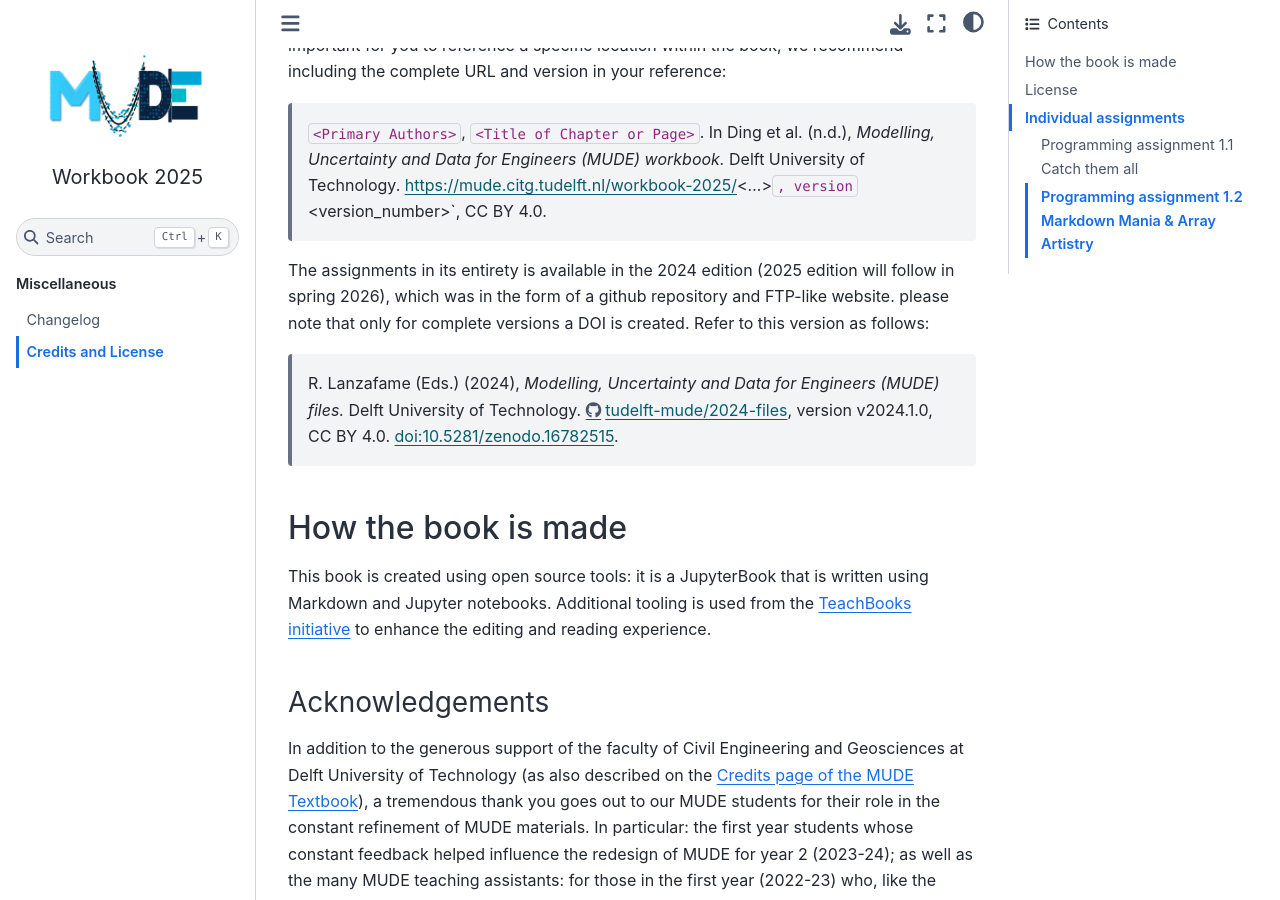
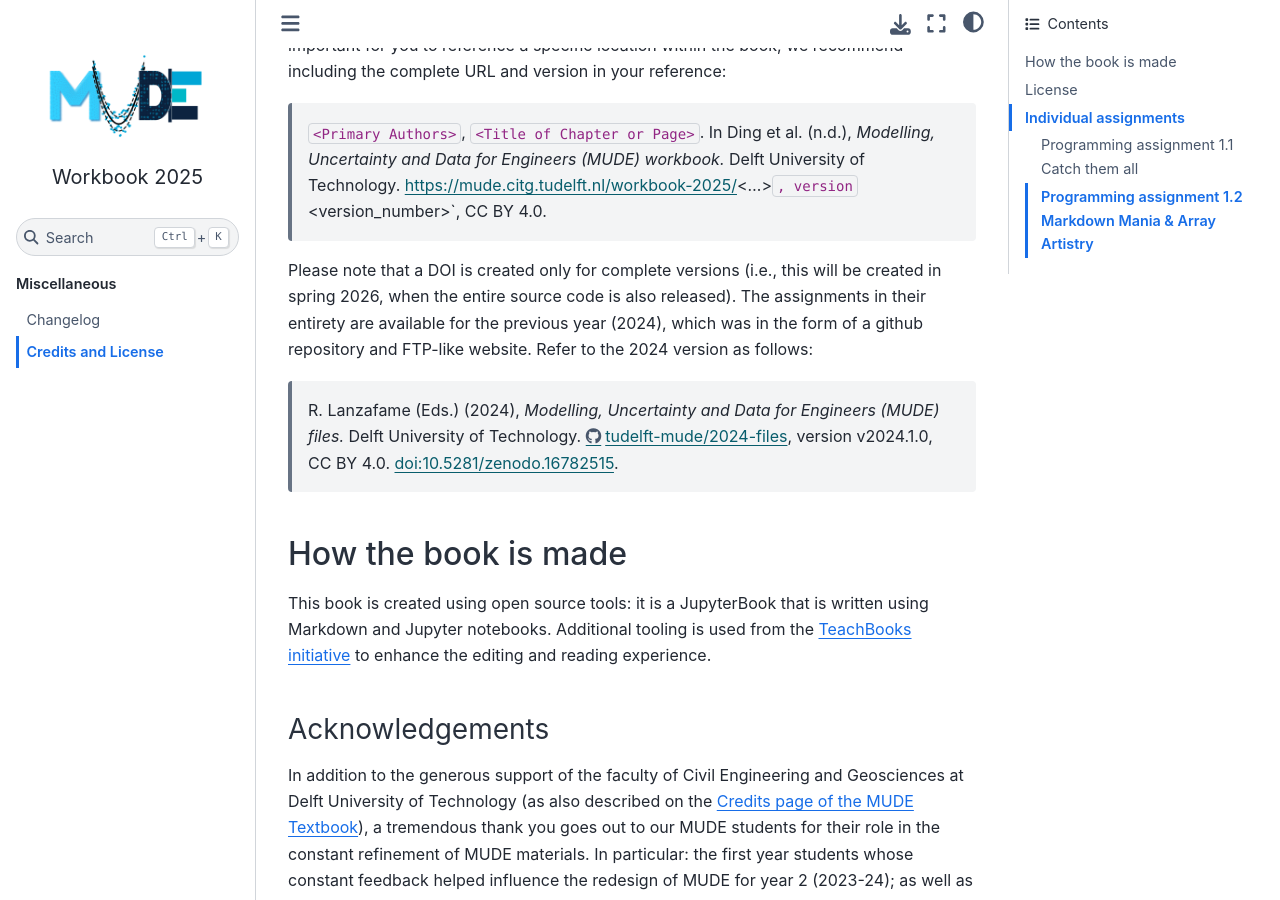
Before and after one commit to TUDelft-MUDE/workbook-2025, a Jupyter Book: the page built from book/credits.md, in a window 1280 px wide and 900 px high, scrolled down 433 px. Built offline with Jupyter Book 1.0.4 settings and Sphinx 7.4.7 and the Sphinx Book theme 1.1.4, drawn with Linux system fonts in a browser that asks for light colours; pages that are not in the unit, such as notebooks, are missing from menus.

Commit message:
update 2024 and 2025 language and version

```diff
--- a/book/credits.md
+++ b/book/credits.md
@@ -9,7 +9,7 @@ The structure of the book and formatting of contents is done under direction of
 
 > `<Primary Authors>`, `<Title of Chapter or Page>`. In Ding et al. (n.d.), _Modelling, Uncertainty and Data for Engineers (MUDE) workbook._ Delft University of Technology. https://mude.citg.tudelft.nl/workbook-2025/<...>`, version `<version_number>`, CC BY 4.0.
 
-The assignments in its entirety is available in the 2024 edition (2025 edition will follow in spring 2026), which was in the form of a github repository and FTP-like website. please note that only for complete versions a DOI is created. Refer to this version as follows:
+Please note that a DOI is created only for complete versions (i.e., this will be created in spring 2026, when the entire source code is also released). The assignments in their entirety are available for the previous year (2024), which was in the form of a github repository and FTP-like website. Refer to the 2024 version as follows:
 
 > R. Lanzafame (Eds.) (2024), _Modelling, Uncertainty and Data for Engineers (MUDE) files._ Delft University of Technology. https://github.com/tudelft-mude/2024-files, version v2024.1.0, CC BY 4.0. [doi:10.5281/zenodo.16782515](https://doi.org/10.5281/zenodo.16782515).
 
```
